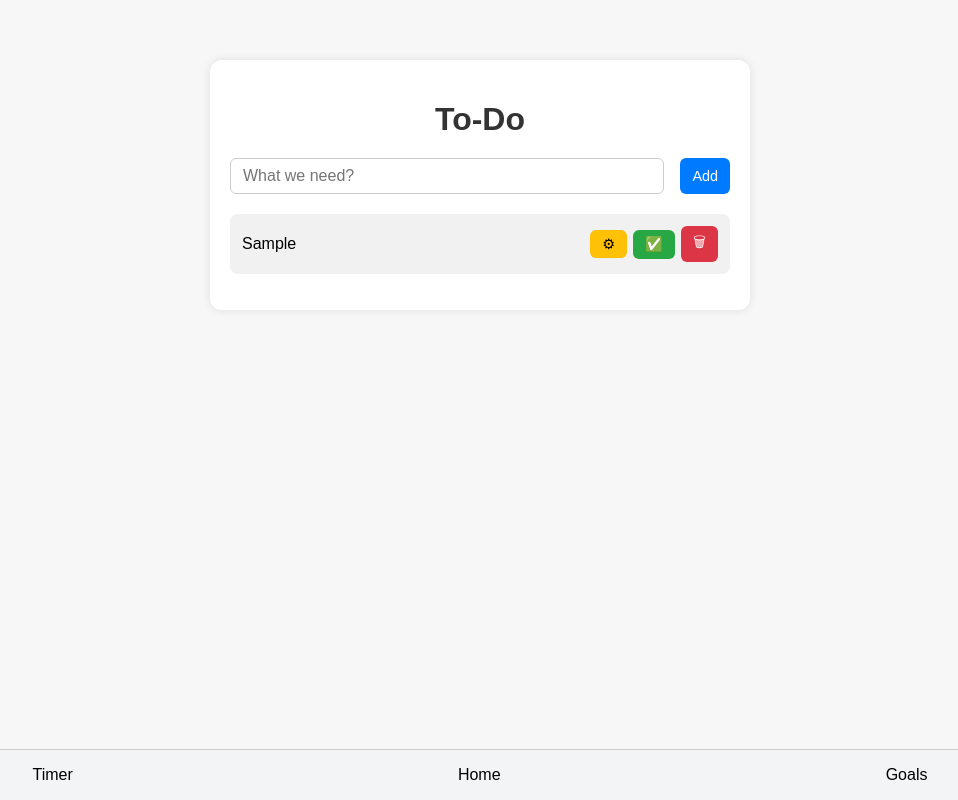
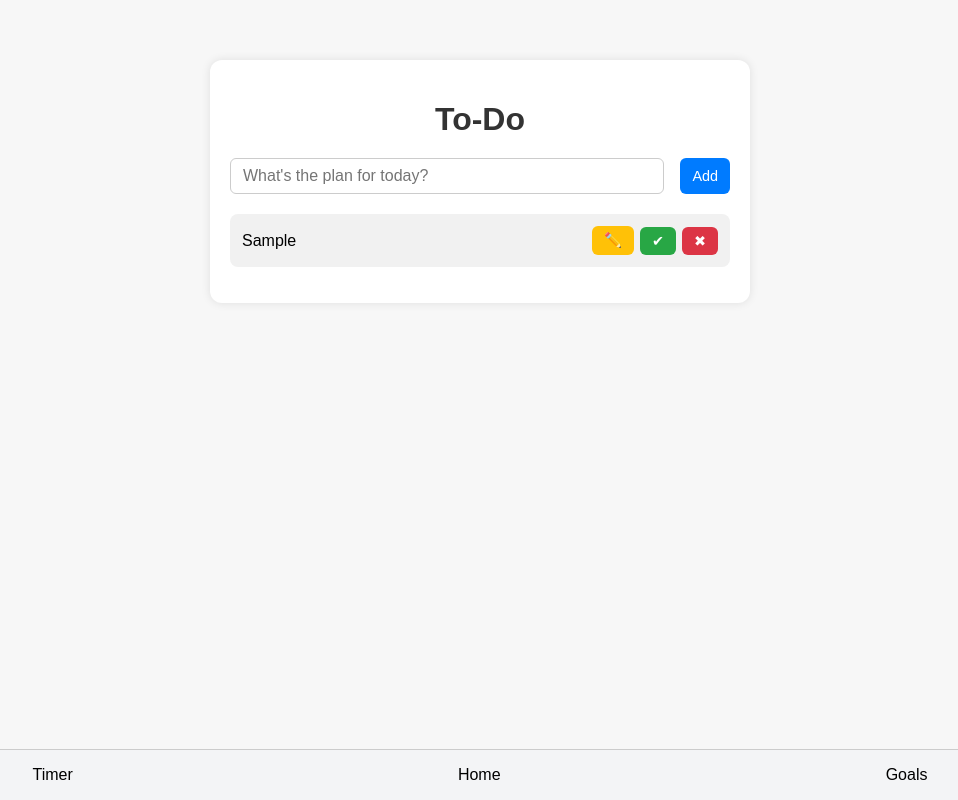
Before and after one commit to cyagar/ClearLock, a React (Vite) app: page /goals in a window 1280 px wide. Both pictures are taken after typing "Sample" into the empty fields and a click on the button "Add". Shown: the whole page, without its empty margins (160-1118 px from the left). Built offline with nearby package versions, Linux system fonts and the light colour scheme.

Commit message:
Update Goals page layout and styling

```diff
--- a/src/pages/Goals.css
+++ b/src/pages/Goals.css
@@ -102,3 +102,7 @@ li {
   text-decoration: line-through;
   color: gray;
 }
+
+.li.complete {
+  background-color: #c2c2c2;
+}
--- a/src/pages/Goals.jsx
+++ b/src/pages/Goals.jsx
@@ -96,7 +96,7 @@ function Goals() {
           type="text"
           className="todo-input"
           value={input}
-          placeholder="What we need?"
+          placeholder="What's the plan for today?"
           onChange={handleChange}
         />
         <button type="submit" className="todo-btn">
@@ -106,7 +106,7 @@ function Goals() {
 
       <ul>
         {todos.map((taskObj) => (
-          <li key={taskObj.id}>
+          <li className={`li ${taskObj.completed ? "complete" : ""}`} key={taskObj.id}>
             {/* Conditional rendering: show edit input if isEditing is true, otherwise show task details */}
             {taskObj.isEditing ? (
               <>
@@ -133,19 +133,19 @@ function Goals() {
                   className="edit-btn"
                   onClick={() => editTask(taskObj.id)}
                 >
-                  ⚙
+                  ✏️
                 </button>
                 <button
                   className="complete-btn"
                   onClick={() => completeTask(taskObj.id)}
                 >
-                  {taskObj.completed ? "❌" : "✅"}
+                  {taskObj.completed ? "↻" : "✔"}
                 </button>
                 <button
                   className="delete-btn"
                   onClick={() => deleteTask(taskObj.id)}
                 >
-                  🗑
+                  ✖
                 </button>
               </>
             )}
```
